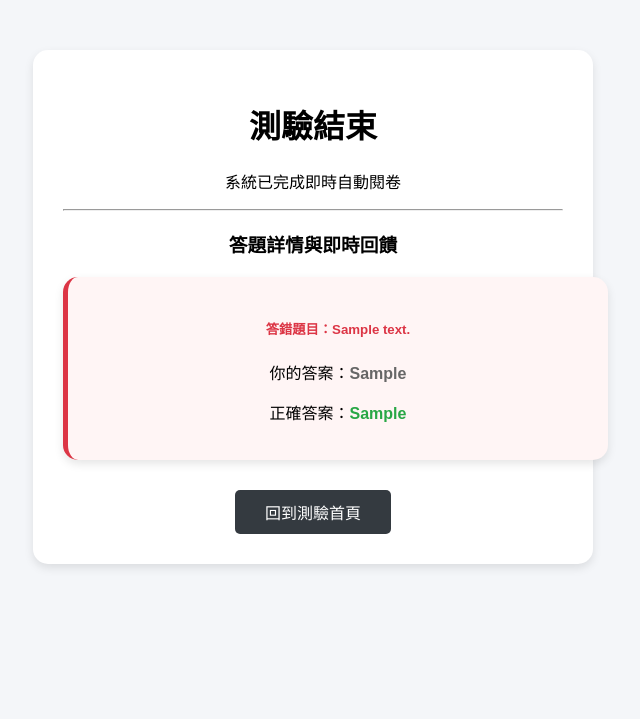
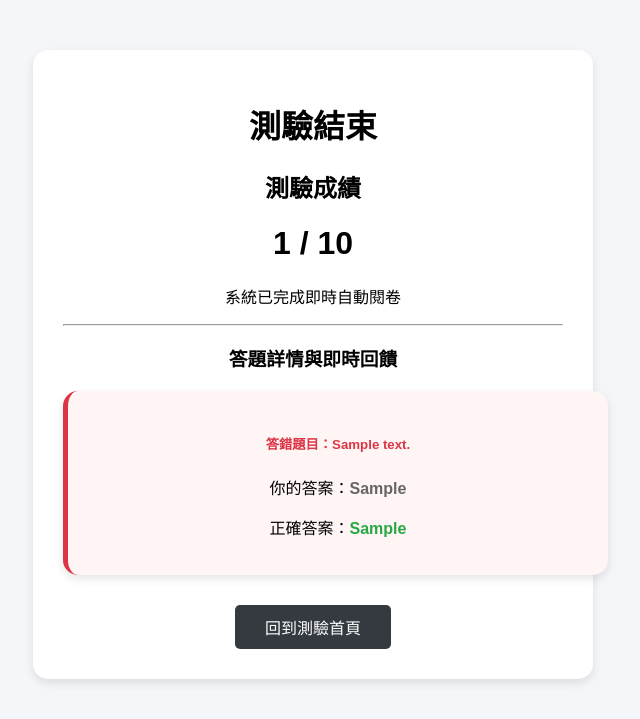
Before and after one commit to CBF113045/django-ds-quiz, a Django app: template quiz/templates/quiz/result.html in a window 1280 px wide. Shown: the top 719 px of the page, without its empty margins (327-967 px from the left). Run offline with Django 5.2, Linux system fonts and the light colour scheme; the template is opened without the code that fills it: most values are stand-ins (such as "Sample title", 1, 10 or a date in 2020).

Commit message:
Update result.html

```diff
--- a/quiz/templates/quiz/result.html
+++ b/quiz/templates/quiz/result.html
@@ -3,7 +3,7 @@
 <html lang="zh-Hant">
 <head>
     <meta charset="UTF-8">
-    <title>測驗結果</title>
+    <title>作答結果</title>
     <link rel="stylesheet" href="{% static 'quiz/style.css' %}">
 </head>
 <body>
@@ -11,6 +11,12 @@
 <div class="container" style="text-align: center; margin-top: 50px;">
 
     <h1>測驗結束</h1>
+    <h2>測驗成績</h2>
+
+    <h1>
+       {{ correct_count }} / {{ total }}
+    </h1>
+
     <p class="text-secondary">系統已完成即時自動閱卷</p>
 
     <hr>
```
